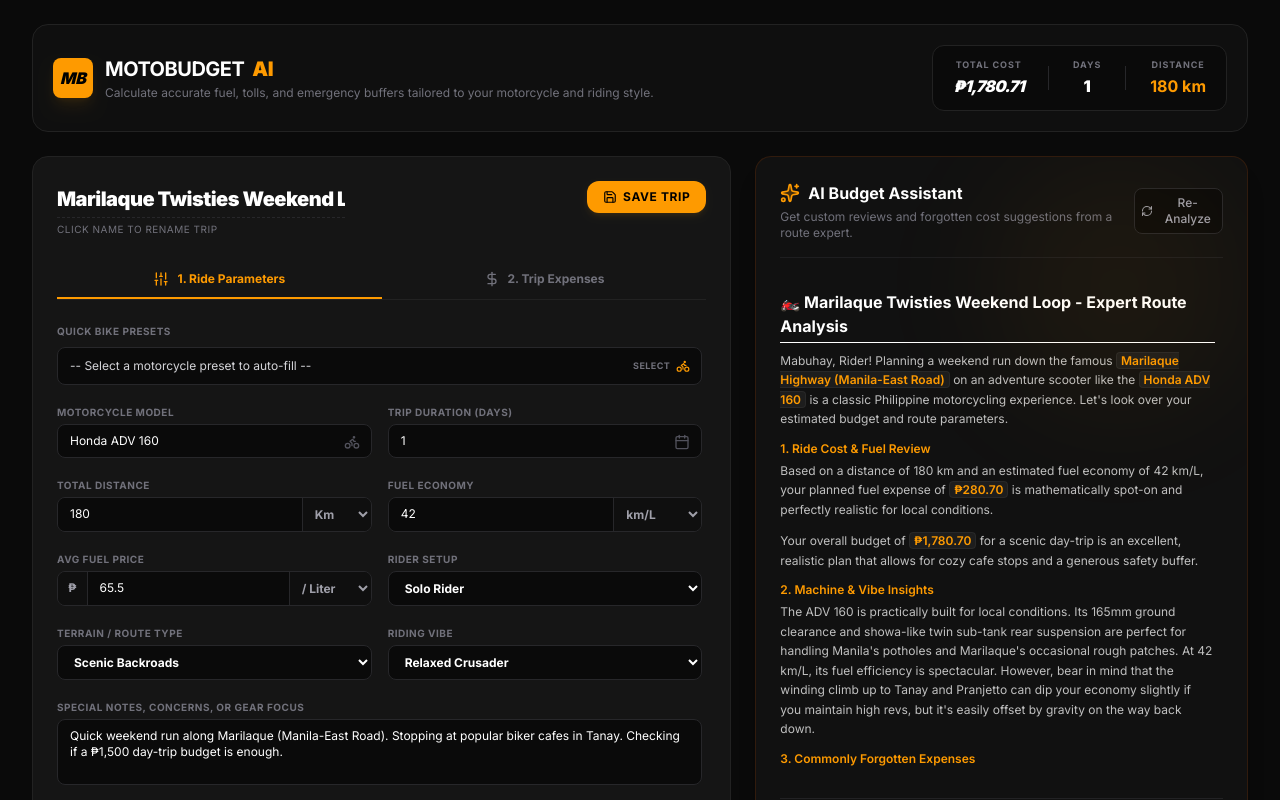
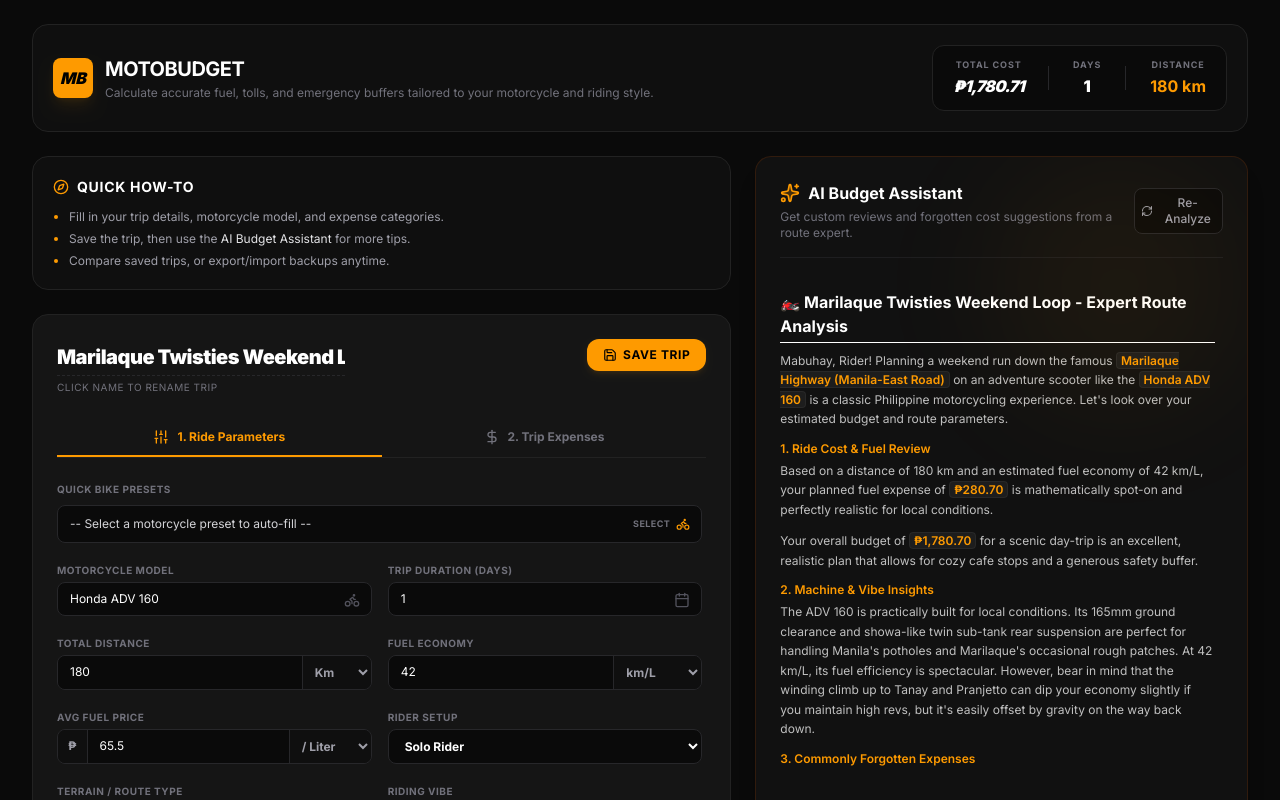
Before and after one commit to pjaganon/Graded-Mini-Project-4.2-AI-Powered-Web-Application, a React (Vite) app: page / in a window 1280 px wide. Shown: the top 800 px of the page. Built offline with nearby package versions, Linux system fonts and the light colour scheme.

Commit message:
Add a Quick How-To guide above the trip form for clearer first-run use.

```diff
--- a/src/App.tsx
+++ b/src/App.tsx
@@ -362,9 +362,6 @@ export default function App() {
             <div>
               <h1 className="text-xl font-bold uppercase tracking-tight text-white flex items-center gap-2">
                 MotoBudget
-                <span className="text-amber-500 font-black">
-                  AI
-                </span>
               </h1>
               <p className="text-xs text-zinc-500 mt-0.5">
                 Calculate accurate fuel, tolls, and emergency buffers tailored to your motorcycle and riding style.
@@ -406,6 +403,17 @@ export default function App() {
         <div className="grid grid-cols-1 lg:grid-cols-12 gap-6">
           {/* Left Column: Form Editor & Saved Trips list (8 cols on lg) */}
           <div className="lg:col-span-7 space-y-6 flex flex-col">
+            <div className="bg-[#0F0F0F] border border-[#222] rounded-2xl p-5">
+              <h2 className="text-sm font-bold text-white uppercase tracking-wider mb-3 flex items-center gap-2">
+                <Compass className="w-4 h-4 text-amber-500" />
+                Quick How-To
+              </h2>
+              <ul className="space-y-1.5 text-xs text-zinc-400 list-disc pl-4 marker:text-amber-500">
+                <li>Fill in your trip details, motorcycle model, and expense categories.</li>
+                <li>Save the trip, then use the <span className="text-zinc-200">AI Budget Assistant</span> for more tips.</li>
+                <li>Compare saved trips, or export/import backups anytime.</li>
+              </ul>
+            </div>
             <div className="flex-1">
               <TripForm
                 activeTrip={activeTrip}
```
